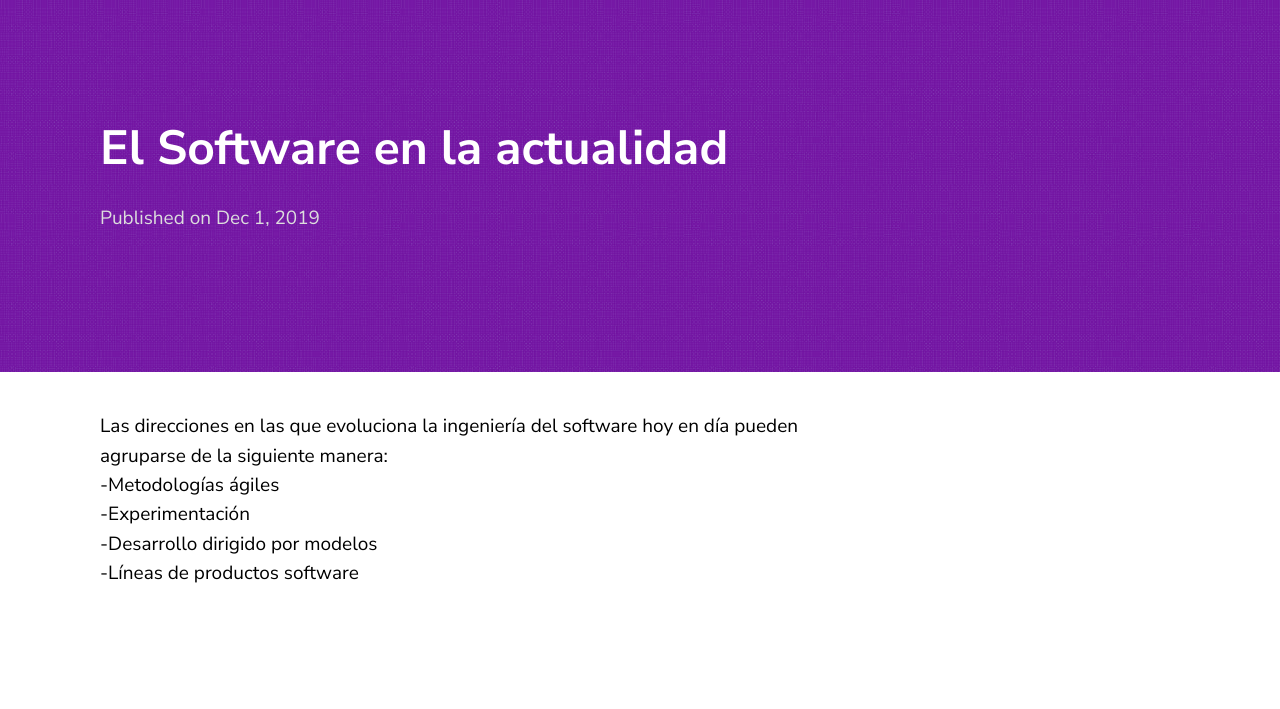
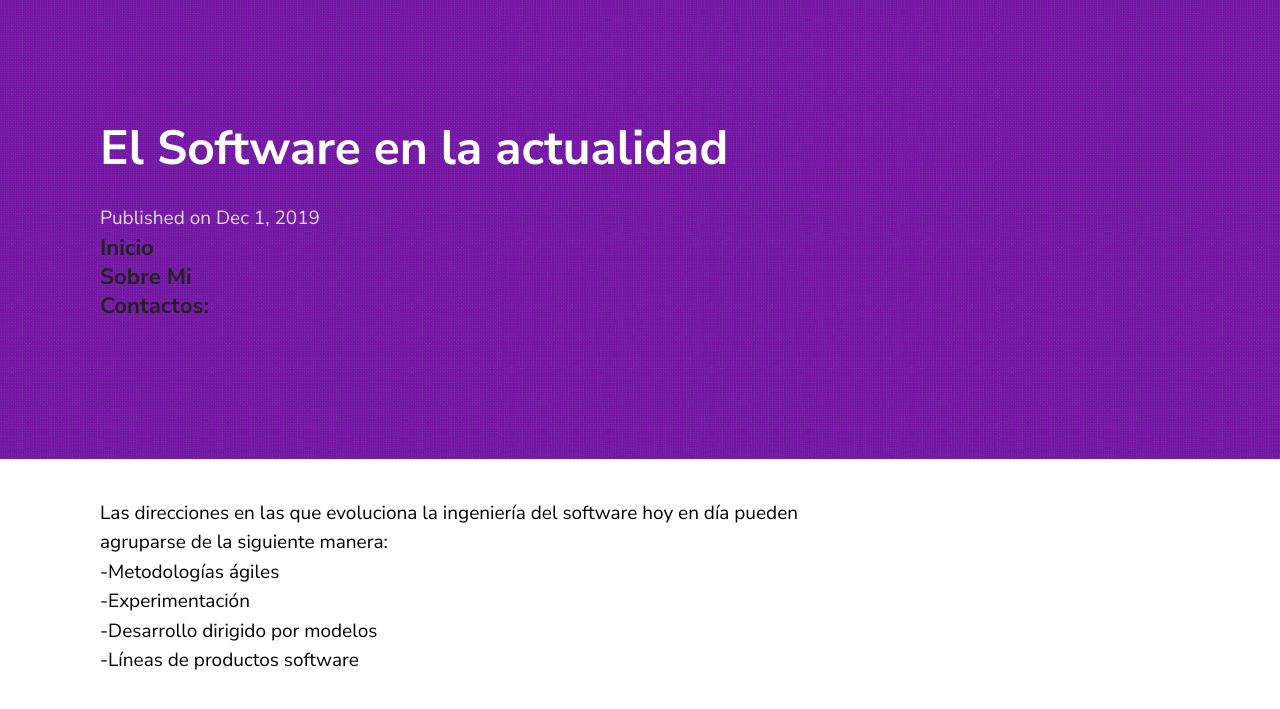
Before and after one commit to DaveNPlay/blog7, a Jekyll site: the page built from _posts/2019-03-23-SoftActualidad.markdown, in a window 1280 px wide. Shown: the top 709 px of the page. Built offline with Jekyll 4.4.1, drawn with Linux system fonts in a browser that asks for light colours.

Commit message:
Update post_header.html

```diff
--- a/_includes/post_header.html
+++ b/_includes/post_header.html
@@ -5,6 +5,13 @@
 	<div class="post-date" style="margin-top:20px">
 		Published on {{ page.date | date: date_format }}
 	</div>
+		<a class="post-link" href="/">
+				<h3 class="post-title">Inicio</h3>
+			</a>
+        <a class="post-link" href="/SobreMi/">
+				<h3 class="post-title">Sobre Mi</h3>
+			</a>
+	  <a> <h3 class="post-title">Contactos:</h3> </a>
 	<ul class="post-tags">
 		{%- for tag in page.categories -%}
 			<li>{{ tag }}</li>
```
